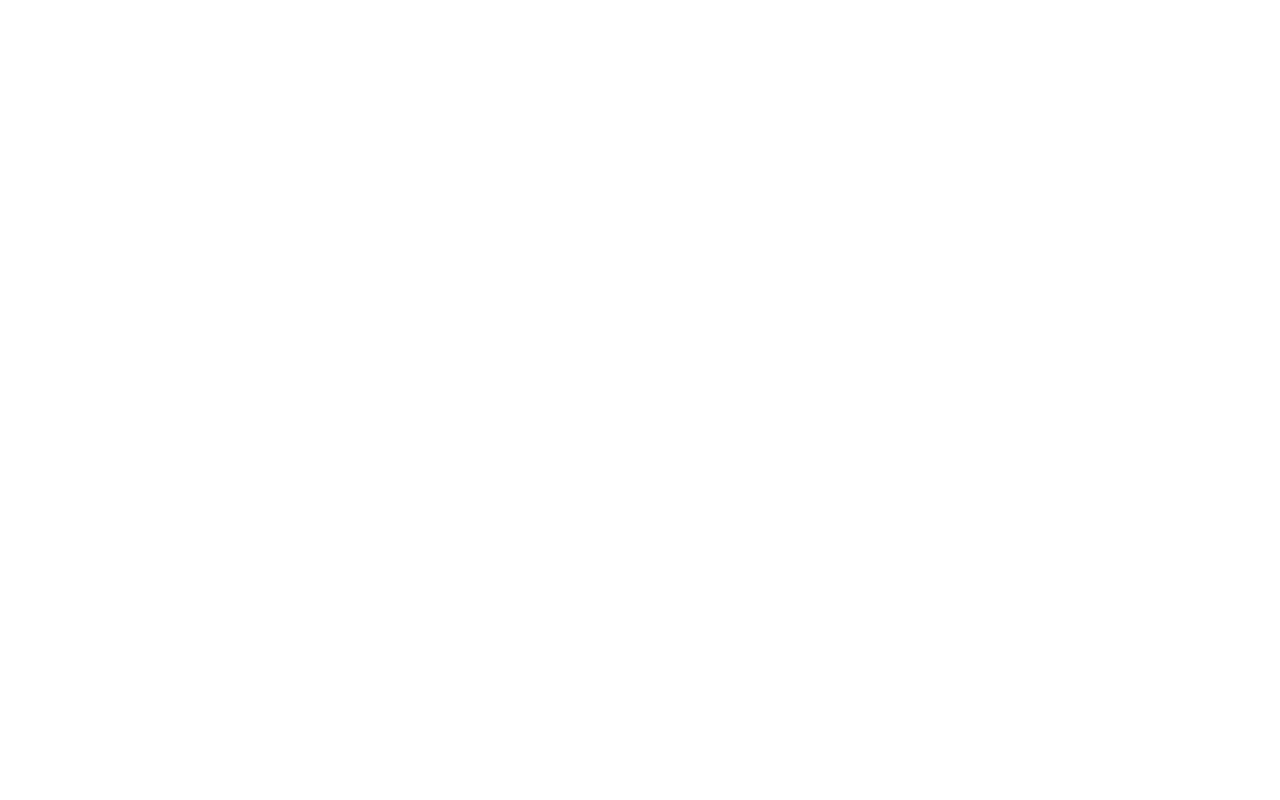
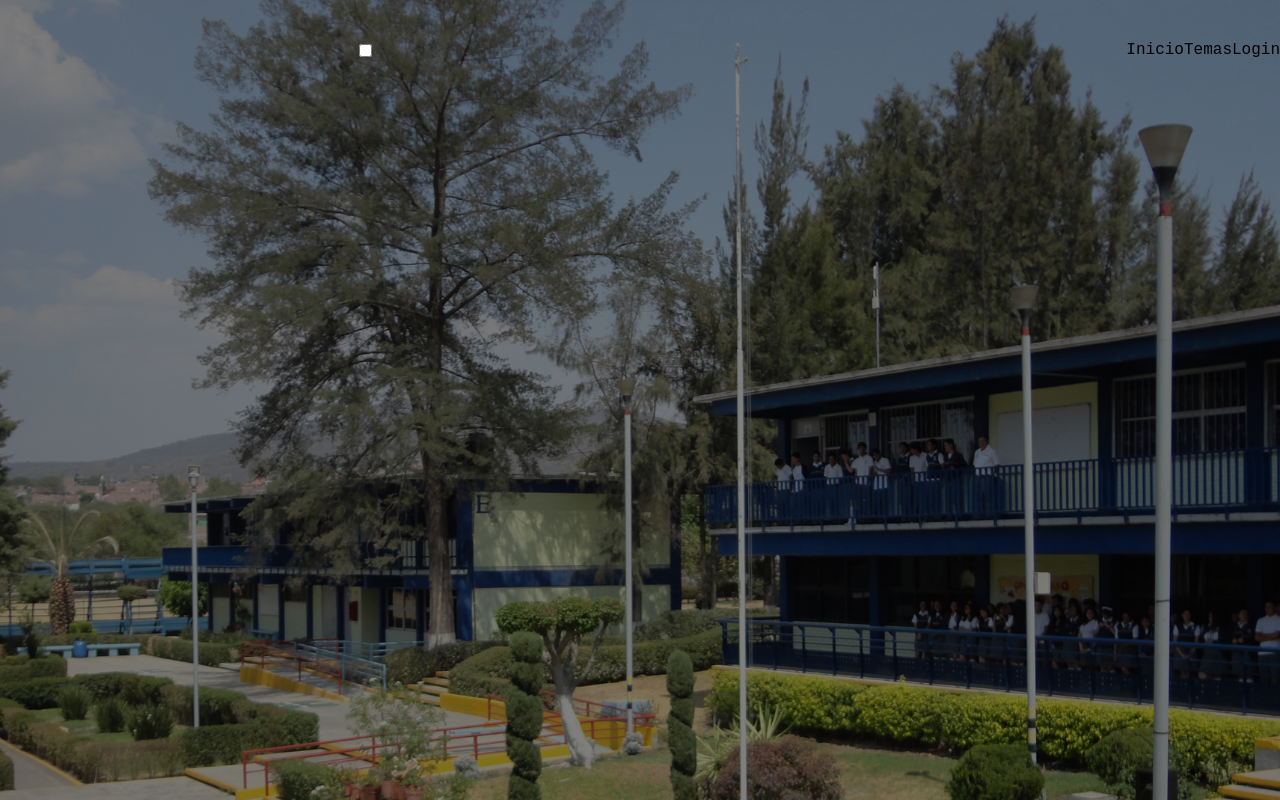
Before and after one commit to Hector-Andrey-Mtz/Trabajo2.6, a plain HTML site: page index.html in a window 1280 px wide. Shown: the top 800 px of the page. Drawn offline with Linux system fonts and the light colour scheme.

Commit message:
encabezado de la pagina p1

```diff
--- a/index.html
+++ b/index.html
@@ -7,6 +7,17 @@
     <link rel="stylesheet" href="style.css">
 </head>
 <body>
-
+    <header class="encabezado" id="encabezado">
+        <img src="" class="logo" alt="">
+        <input type="checkbox" id="menu">
+        <label for="menu">
+            <img src="" class="menu-icono" alt="">
+        </label>
+        <ul class="menu">
+            <li class="item">Inicio</li>
+            <li class="item">Temas</li>
+            <li class="item">Login</li>
+        </ul>
+    </header>
 </body>
 </html>
--- a/style.css
+++ b/style.css
@@ -1,4 +1,34 @@
 *{
-    padding: 0;
-    margin: 0;
+    list-style: none;
+    box-sizing: border-box;
 }
+body{
+    height: 145vh;
+    position: relative;
+    background-image: linear-gradient(rgba(0,0,0,0.5), rgba(0,0,0,0.5)),
+    url(images/cbtisPlantel.jpg);
+    background-position: center;
+    background-repeat: no-repeat;
+    background-size: cover;
+    font-family: 'Courier New', Courier, monospace;
+
+}
+header{
+    width: 100%;
+    position: fixed;
+    left: 0;
+    top: 0;
+    display: flex;
+    justify-content: space-between;
+    align-items: center;
+    padding: 0, 5%;
+    height: 100px;
+}
+.logo{
+    height: 50px;
+}
+.menu{
+    display: flex;
+    justify-content: center;
+    align-items: center;
+}
```
Also changed, not shown: images/cbtisPlantel.jpg (added).
